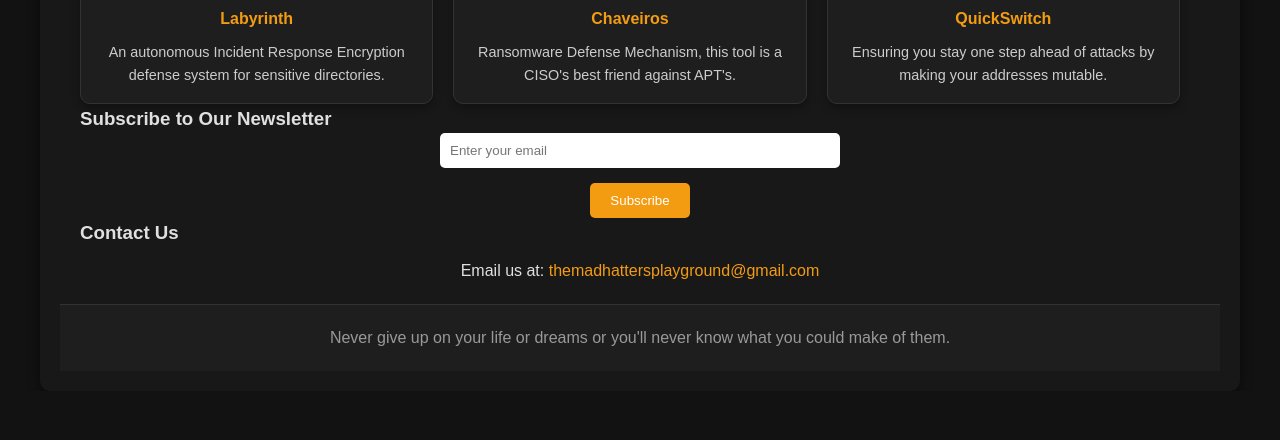
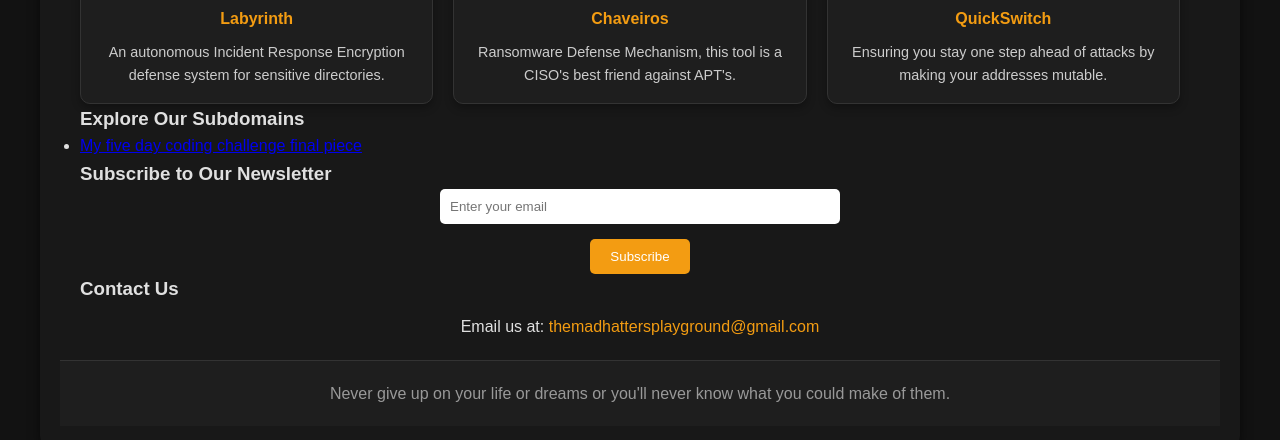
Before and after one commit to DeadmanXXXII/DeadmanXXXII.github.io, a website: page index.html in a window 1280 px wide. Shown: the part 1716-2156 px from the top of the page. Before the commit the page ends 2107 px from the top, so only its background shows below. Drawn offline with Linux system fonts and the light colour scheme.

Commit message:
Update index.html

```diff
--- a/index.html
+++ b/index.html
@@ -72,6 +72,17 @@
             </div>
         </section>
 
+        <section class="subdomains">
+    <div class="container">
+        <h3>Explore Our Subdomains</h3>
+        <ul>
+            <li><a href="/subdomains/howtomaketea/index.html">My five day coding challenge final piece</a></li>
+            <!-- Add more subdomains here as needed -->
+        </ul>
+    </div>
+</section>
+
+
         <section class="newsletter">
             <div class="container">
                 <h3>Subscribe to Our Newsletter</h3>
```
